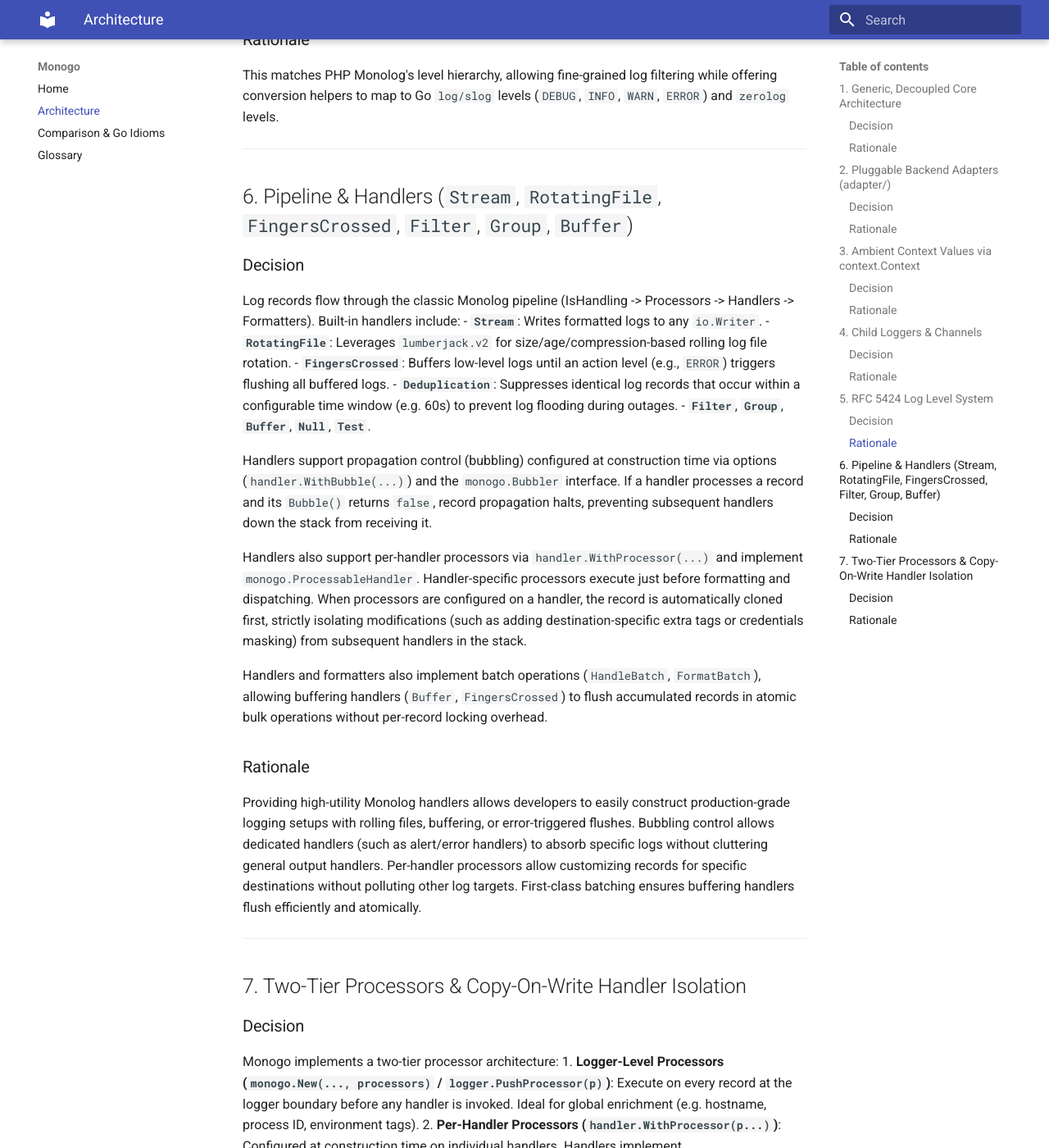
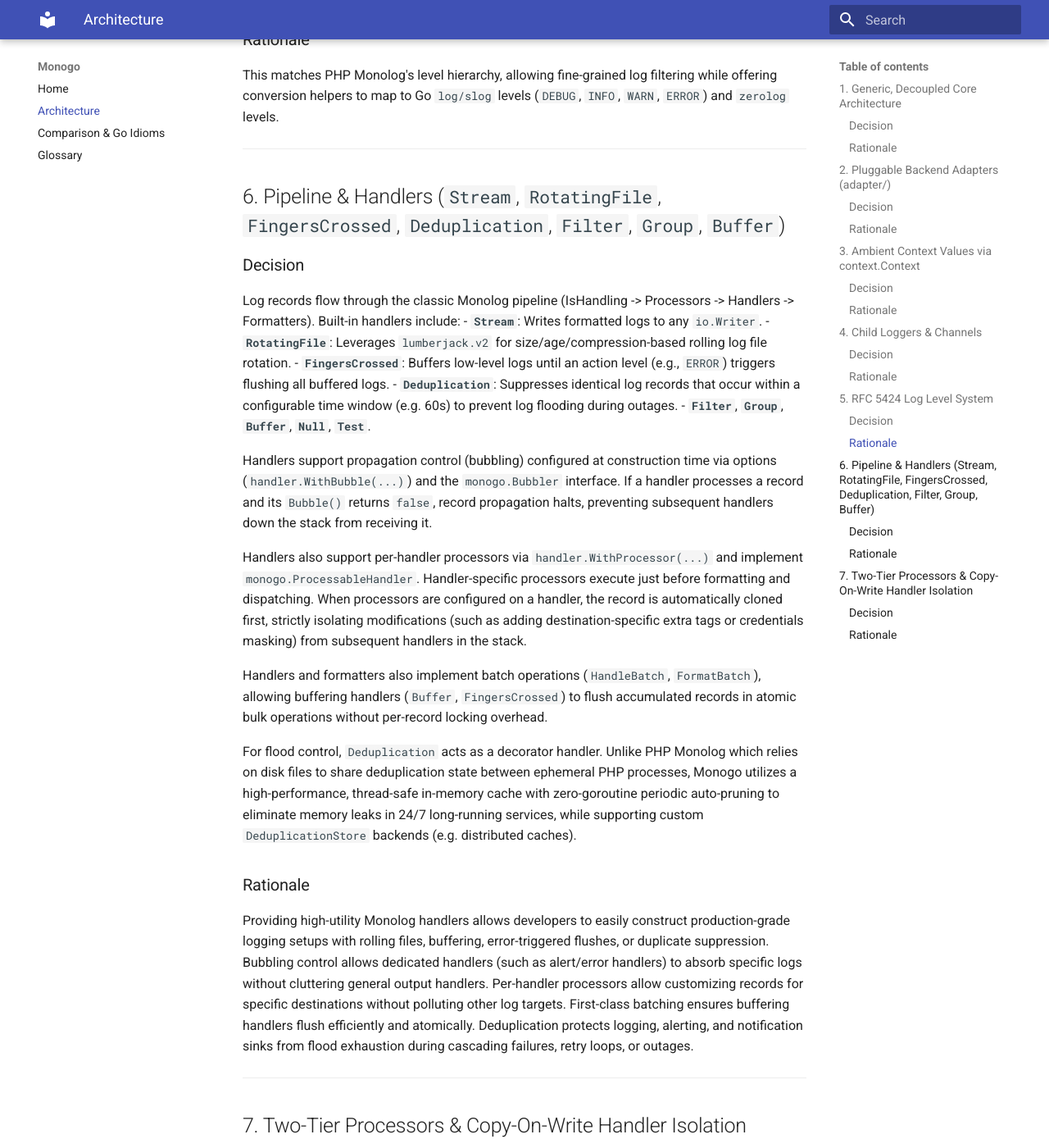
Before and after one commit to githoober/monogo, an MkDocs documentation site: the page built from docs/architecture.md, in a window 1280 px wide and 1400 px high, scrolled down 2294 px. Shown: the whole window at 82% size. Built offline with MkDocs 1.6.1 and Material for MkDocs 9.7.7, drawn with Linux system fonts in a browser that asks for light colours.

Commit message:
Update docs and README with comprehensive Deduplication handler details

```diff
--- a/docs/architecture.md
+++ b/docs/architecture.md
@@ -58,7 +58,7 @@ This matches PHP Monolog's level hierarchy, allowing fine-grained log filtering
 
 ---
 
-## 6. Pipeline & Handlers (`Stream`, `RotatingFile`, `FingersCrossed`, `Filter`, `Group`, `Buffer`)
+## 6. Pipeline & Handlers (`Stream`, `RotatingFile`, `FingersCrossed`, `Deduplication`, `Filter`, `Group`, `Buffer`)
 
 ### Decision
 Log records flow through the classic Monolog pipeline (IsHandling -> Processors -> Handlers -> Formatters).
@@ -75,8 +75,10 @@ Handlers also support per-handler processors via `handler.WithProcessor(...)` an
 
 Handlers and formatters also implement batch operations (`HandleBatch`, `FormatBatch`), allowing buffering handlers (`Buffer`, `FingersCrossed`) to flush accumulated records in atomic bulk operations without per-record locking overhead.
 
+For flood control, `Deduplication` acts as a decorator handler. Unlike PHP Monolog which relies on disk files to share deduplication state between ephemeral PHP processes, Monogo utilizes a high-performance, thread-safe in-memory cache with zero-goroutine periodic auto-pruning to eliminate memory leaks in 24/7 long-running services, while supporting custom `DeduplicationStore` backends (e.g. distributed caches).
+
 ### Rationale
-Providing high-utility Monolog handlers allows developers to easily construct production-grade logging setups with rolling files, buffering, or error-triggered flushes. Bubbling control allows dedicated handlers (such as alert/error handlers) to absorb specific logs without cluttering general output handlers. Per-handler processors allow customizing records for specific destinations without polluting other log targets. First-class batching ensures buffering handlers flush efficiently and atomically.
+Providing high-utility Monolog handlers allows developers to easily construct production-grade logging setups with rolling files, buffering, error-triggered flushes, or duplicate suppression. Bubbling control allows dedicated handlers (such as alert/error handlers) to absorb specific logs without cluttering general output handlers. Per-handler processors allow customizing records for specific destinations without polluting other log targets. First-class batching ensures buffering handlers flush efficiently and atomically. Deduplication protects logging, alerting, and notification sinks from flood exhaustion during cascading failures, retry loops, or outages.
 
 ---
 
```
Also changed, not shown: README.md (+1 -1 lines), docs/comparison.md (+2 -1 lines), docs/glossary.md (+3 -0 lines), docs/index.md (+2 -2 lines).
